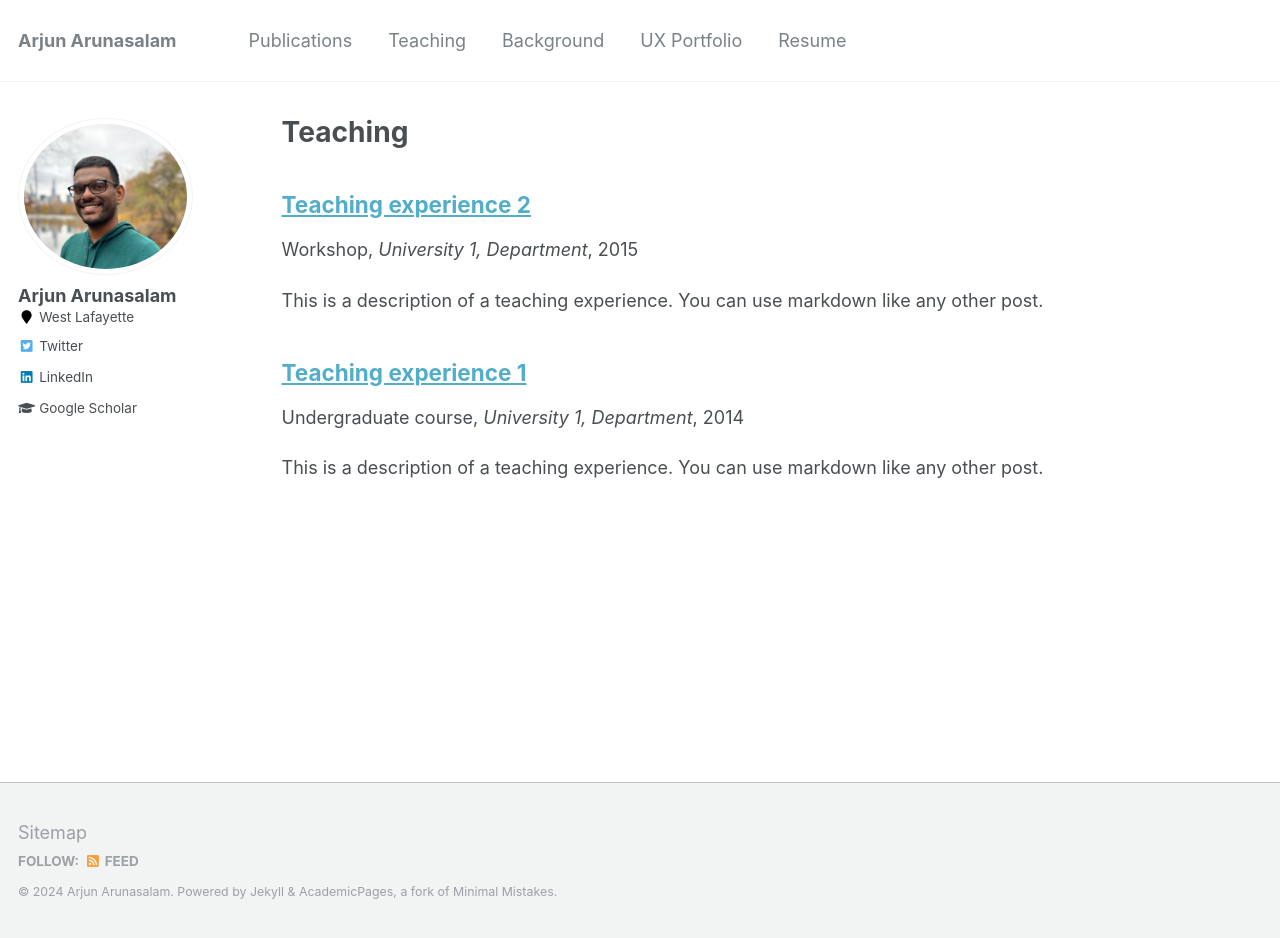
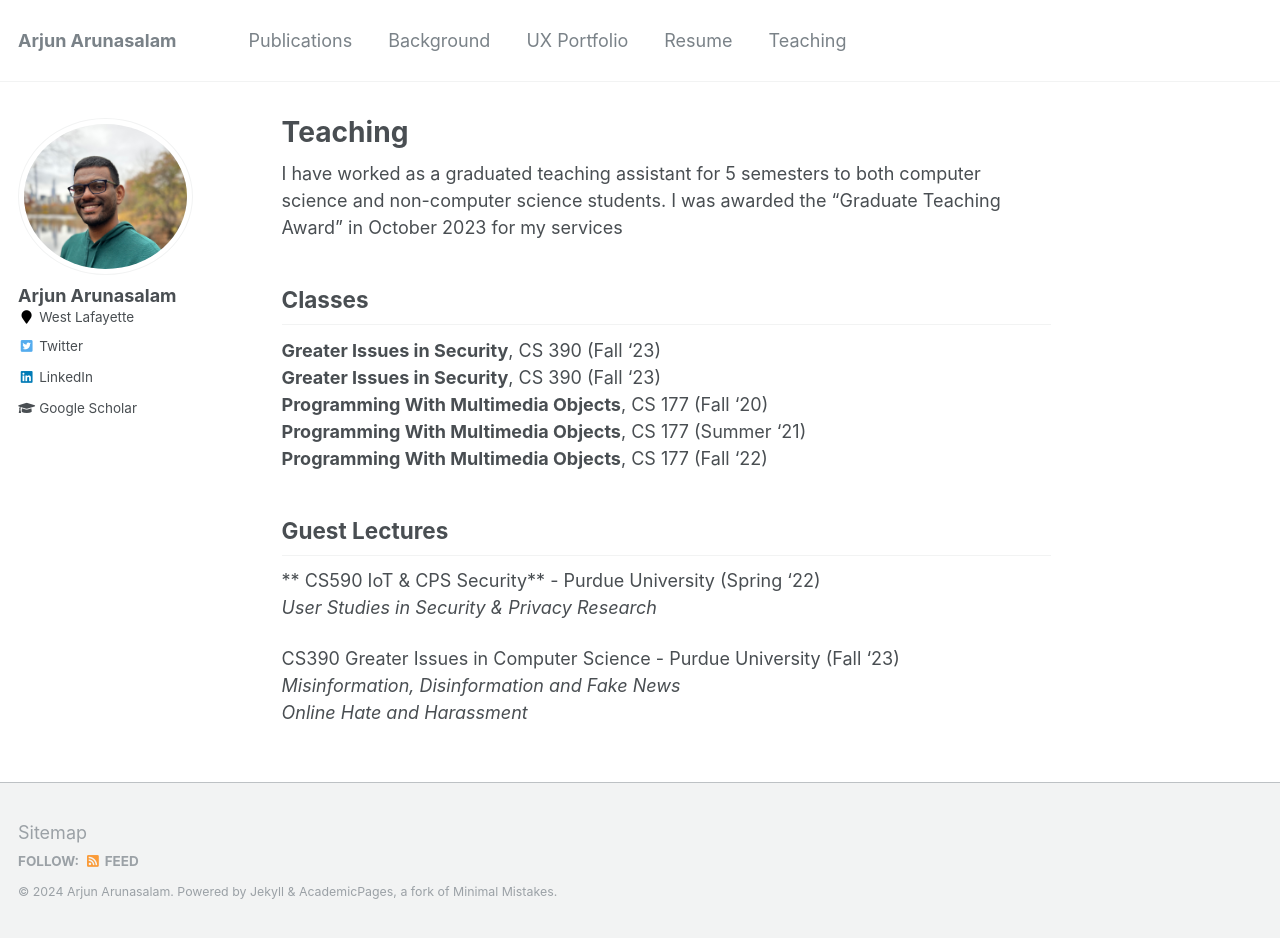
Before and after one commit to arjunarunasalam/arjunarunasalam.github.io, a Jekyll site: the page built from _pages/teaching.md, in a window 1280 px wide and 938 px high. Built offline with Jekyll 4.4.1, drawn with Linux system fonts in a browser that asks for light colours.

Commit message:
migrating teaching to a different folder

```diff
--- /dev/null
+++ b/_pages/teaching.md
@@ -0,0 +1,38 @@
+---
+permalink: /teaching/
+title: "Teaching"
+excerpt: "Teaching"
+author_profile: true
+---
+
+<!-- Google tag (gtag.js) -->
+<script async src="https://www.googletagmanager.com/gtag/js?id=G-ZSMV5NQV3R"></script>
+<script>
+  window.dataLayer = window.dataLayer || [];
+  function gtag(){dataLayer.push(arguments);}
+  gtag('js', new Date());
+
+  gtag('config', 'G-ZSMV5NQV3R');
+</script>
+
+
+I have worked as a graduated teaching assistant for 5 semesters to both computer science and non-computer science students. I was awarded the "Graduate Teaching Award" in October 2023 for my services
+
+
+Classes
+--------
+**Greater Issues in Security**, CS 390 (Fall '23)  <br>
+**Greater Issues in Security**, CS 390 (Fall '23)  <br>
+**Programming With Multimedia Objects**, CS 177 (Fall '20) <br>
+**Programming With Multimedia Objects**, CS 177 (Summer '21) <br>
+**Programming With Multimedia Objects**, CS 177 (Fall '22)  <br>
+
+
+Guest Lectures
+--------
+** CS590 IoT & CPS Security** - Purdue University (Spring '22)
+*User Studies in Security & Privacy Research*
+
+CS390 Greater Issues in Computer Science - Purdue University (Fall '23)
+*Misinformation, Disinformation and Fake News*
+*Online Hate and Harassment*
```
Also changed, not shown: _data/navigation.yml (+4 -3 lines).
